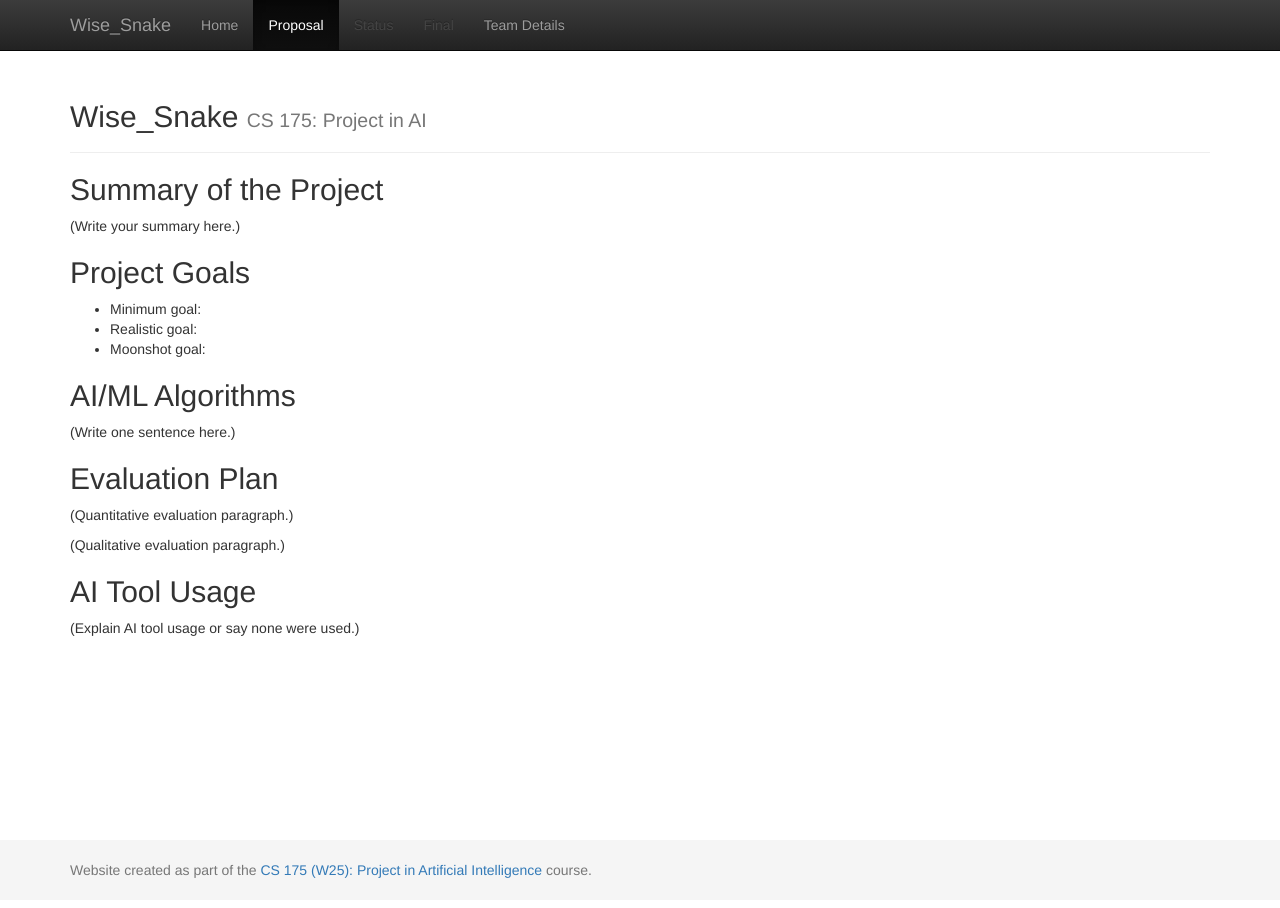
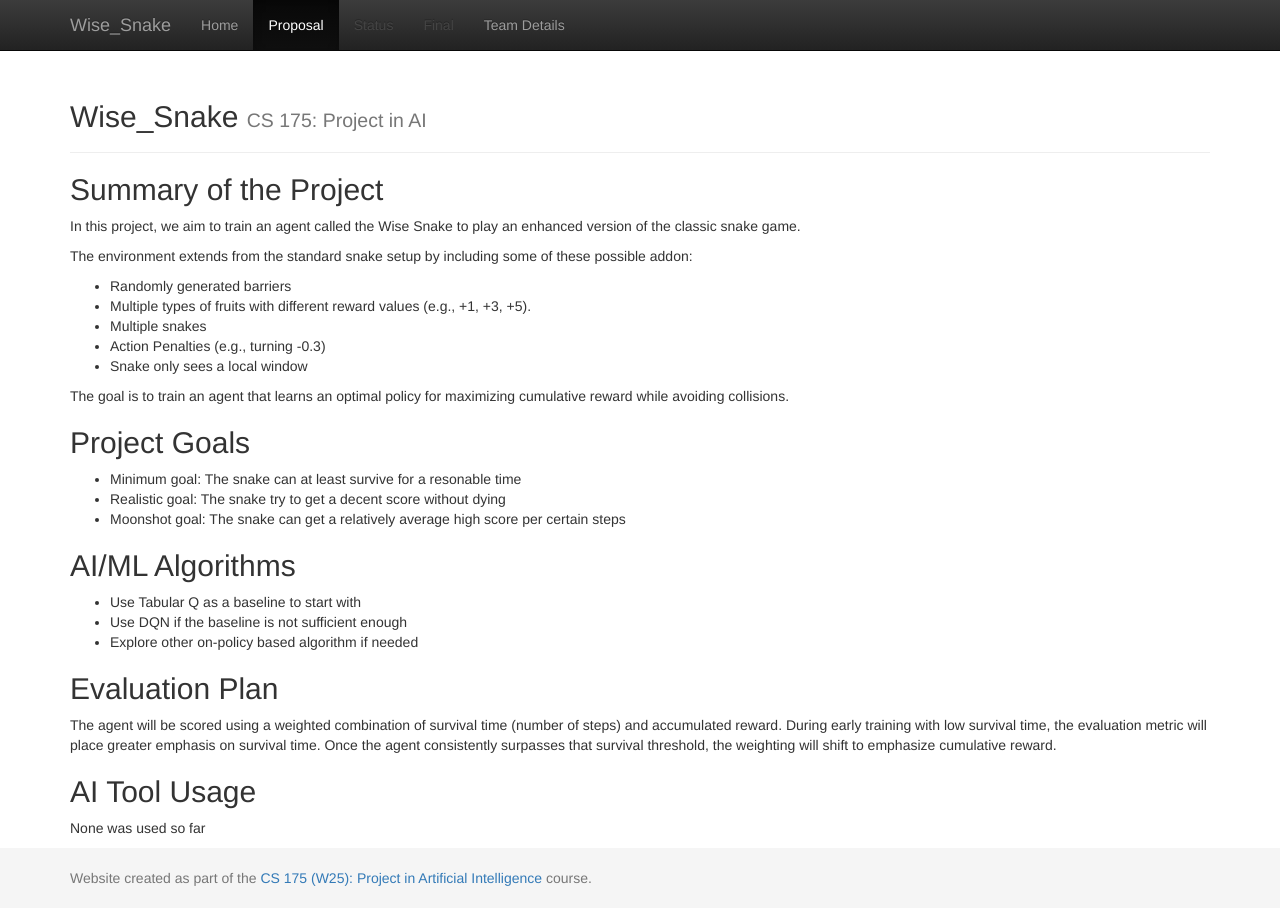
Before and after one commit to LizHan0212/Wise_Snake, a Jekyll site: the page built from docs/proposal.md, in a window 1280 px wide. Built offline with Jekyll 4.4.1, drawn with Linux system fonts in a browser that asks for light colours.

Commit message:
Update proposal.md

```diff
--- a/docs/proposal.md
+++ b/docs/proposal.md
@@ -4,24 +4,35 @@ title: Proposal
 ---
 ## Summary of the Project
 
-(Write your summary here.)
+In this project, we aim to train an agent called the Wise Snake to play an enhanced version of the classic snake game.
+
+The environment extends from the standard snake setup by including some of these possible addon:
+- Randomly generated barriers
+- Multiple types of fruits with different reward values (e.g., +1, +3, +5).
+- Multiple snakes
+- Action Penalties (e.g., turning -0.3)
+- Snake only sees a local window
+
+The goal is to train an agent that learns an optimal policy for maximizing cumulative reward while avoiding collisions.
+
 
 ## Project Goals
 
-- Minimum goal:
-- Realistic goal:
-- Moonshot goal:
+- Minimum goal:     The snake can at least survive for a resonable time
+- Realistic goal:   The snake try to get a decent score without dying
+- Moonshot goal:    The snake can get a relatively average high score per certain steps
 
 ## AI/ML Algorithms
 
-(Write one sentence here.)
+- Use Tabular Q as a baseline to start with
+- Use DQN if the baseline is not sufficient enough
+- Explore other on-policy based algorithm if needed
 
 ## Evaluation Plan
 
-(Quantitative evaluation paragraph.)
-
-(Qualitative evaluation paragraph.)
+The agent will be scored using a weighted combination of survival time (number of steps) and accumulated reward.
+During early training with low survival time, the evaluation metric will place greater emphasis on survival time. Once the agent consistently surpasses that survival threshold, the weighting will shift to emphasize cumulative reward.
 
 ## AI Tool Usage
 
-(Explain AI tool usage or say none were used.)
+None was used so far
```
